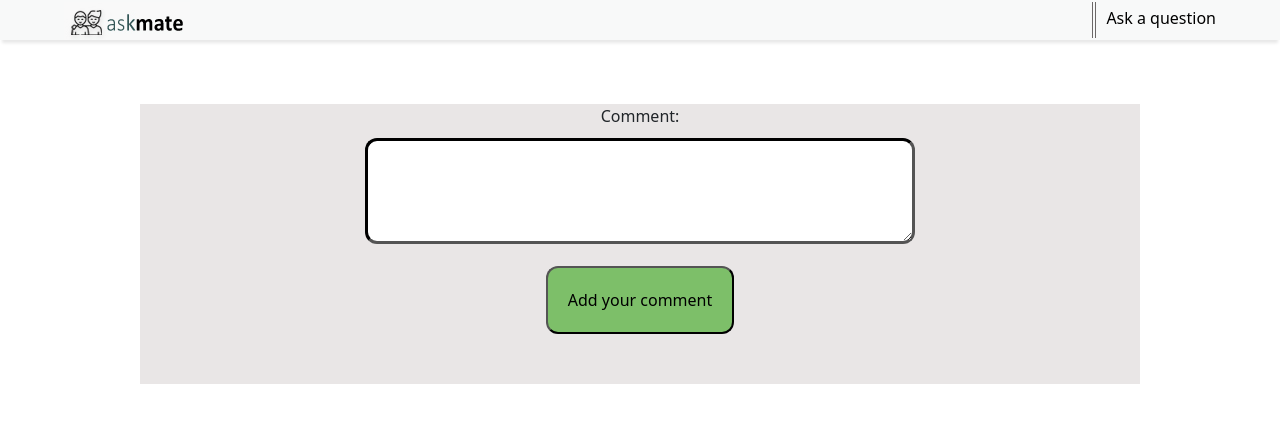
After one commit to RadekRo/ask-mate-sprint-2, a Flask app: page /question/1/new-comment in a window 1280 px wide. The commit adds this page. Shown: the top 423 px of the page. Run offline with Flask 3, Linux system fonts and the light colour scheme; some libraries are stand-ins or nearby versions.

Commit message:
add comment function in development

```diff
--- a/app.py
+++ b/app.py
@@ -62,6 +62,10 @@ def ask_question():
 @app.route('/question/<id>/new-answer')
 def route_answer(id):
     return render_template("new-answer.html", id=id)
+
+@app.route('/question/<id>/new-comment')
+def route_comment(id):
+    return render_template("new-comment.html", id=id)
 
 
 @app.route('/new-answer', methods=["POST", "GET"])
@@ -130,6 +134,17 @@ def update_question():
     redirect_dir = "/question/" + str(question_id)
     return redirect(redirect_dir)
 
+@app.route('/question/<id>/new-comment', methods=["POST", "GET"])
+def add_comment_question(id):
+
+    if request.method == 'GET':
+        return render_template('new-comment.html')
+    question_comment = dict(request.form)
+    data_handler.add_comment_question(question_comment)
+    redirect_dir = "/question/" + id
+    return redirect(redirect_dir)
+
+
 
 if __name__ == '__main__':
     app.run()
--- a/data_handler.py
+++ b/data_handler.py
@@ -114,6 +114,15 @@ def add_answer(cursor, your_answer:dict):
     query = f"""
         INSERT INTO answer (submission_time, question_id, message)
         VALUES ('{current_date}', '{your_answer["id"]}', '{your_answer["message"]}')
+    """
+    cursor.execute(query)
+
+@database.connection_handler
+def add_comment_question(cursor, question_comment):
+    current_date = str(datetime.now())[0:19]
+    query = f"""
+        INSERT INTO comment (message, submission_time)
+        VALUES ('{question_comment}', 1, '{current_date}')
     """
     cursor.execute(query)
 
--- a/static/css/main.css
+++ b/static/css/main.css
@@ -256,3 +256,10 @@ a:active {
   border-radius: 12px;
   margin-bottom: 5%;
 }
+
+.add-new-comment{
+  padding: 2%;
+  background: #2ea30d92;
+  border-radius: 12px;
+  margin-bottom: 5%;
+}
--- a/templates/list.html
+++ b/templates/list.html
@@ -19,7 +19,7 @@
             <td>{{question.view_number}}</td>
             <td>{{question.vote_number}}</td>
             <td><a href="{{ url_for('route_question',id=question.id)}}">{{question.title}}</a></td>
-            <td>{{question.message}}</td>
+            <td><a href="{{ url_for('route_question',id=question.id)}}">{{question.message}}</td>
             <!-- <td>{{question[6]}}</td>  -->
         </tr>
         {%endfor%}
--- /dev/null
+++ b/templates/new-comment.html
@@ -0,0 +1,13 @@
+{% extends "layout.html" %}
+{% block content %}
+    <div class="question-list question-txt ">
+        <form action="/new-comment" method="POST" enctype="multipart/form-data">
+            <input type="hidden" name="id" value={{id}}>
+        <p>
+            <label class="message" for="message">Comment:</label><br/>
+            <textarea id="message" name="message" rows="4" cols="50"></textarea>
+        </p>
+        <button class="add-your-answer" type="submit">Add your comment</button>
+        </form>
+    </div>
+{% endblock %}
--- a/templates/question.html
+++ b/templates/question.html
@@ -11,7 +11,8 @@
             </div>
         {% endif %}
         <a class="add-answer" href="{{ url_for('route_answer', id=question.id)}}">Add new answer</a><br/><br/>
-        <p class="vote-question">Number of votes already for this question: {{question[3]}}</p>
+        <p class="vote-question">Number of votes already for this question: {{question.vote_number}}</p><br/><br/>
+        <a class="add-new-comment" href="{{ url_for('add_comment_question', id=question.id)}}">Add your comment to this question</a><br/><br/>
         <div class="del-edit">
             <a class="delete" href="{{ url_for('delete_question', id=question.id)}}">DELETE QUESTION</a><br/>
             <a class="edit" href="{{ url_for('edit_question', id=question[0])}}">EDIT QUESTION</a><br /><br/>
```
Also changed, not shown: static/images/questions/8.jpg (deleted).
